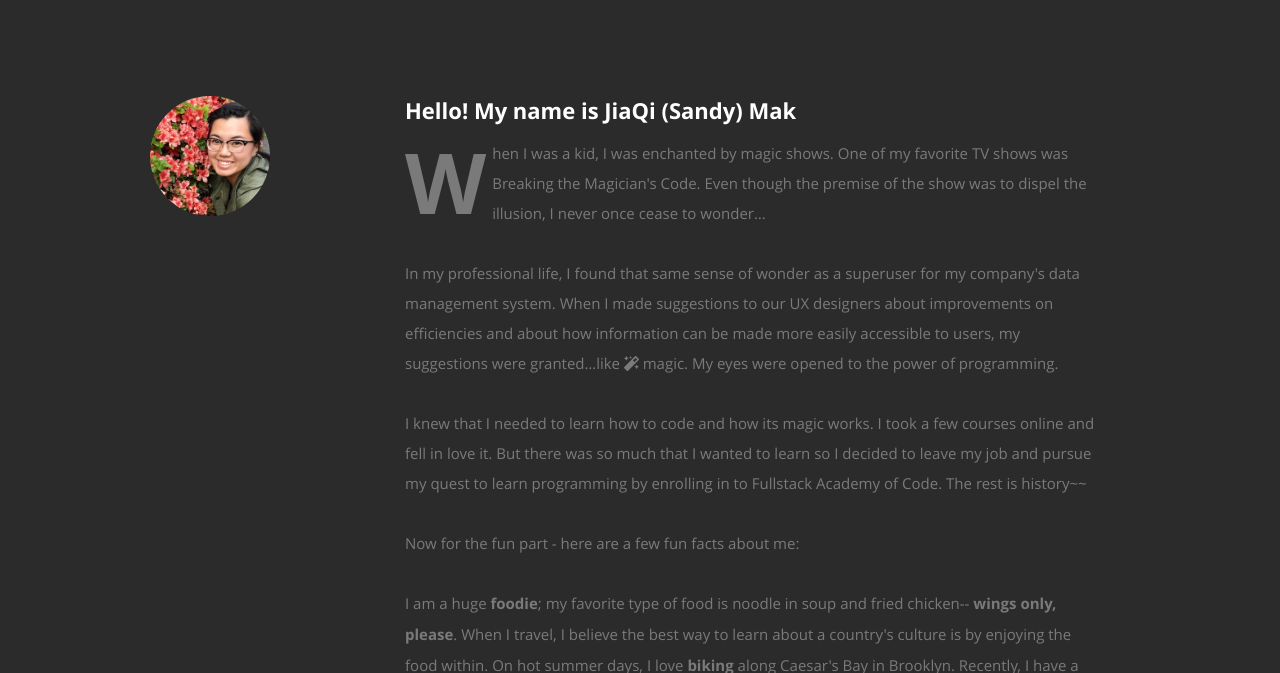
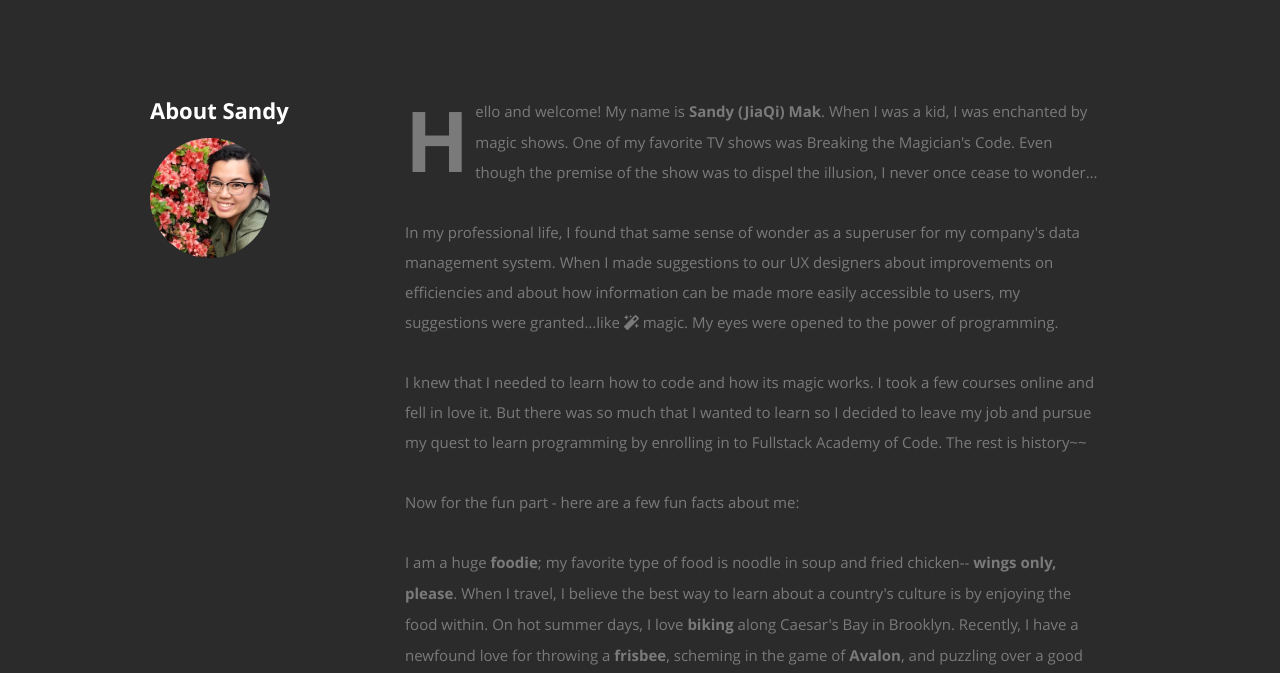
Before and after one commit to sandymak/portfolio, a plain HTML site: page index.html in a window 1280 px wide. Shown: the part 800-1473 px from the top of the page. Drawn offline with nearby package versions, Linux system fonts and the light colour scheme.

```diff
--- a/index.html
+++ b/index.html
@@ -134,15 +134,18 @@
 
             <div class="three columns">
 
+                <h2>About Sandy</h2>
                 <img class="profile-pic" src="images/profilepic.jpg" alt="" />
 
             </div>
 
             <div class="nine columns main-col">
 
-                <h2>Hello! My name is JiaQi (Sandy) Mak</h2>
-                <p class="drop-cap">When I was a kid, I was enchanted by magic shows. One of my favorite TV shows was Breaking the Magician's
-                    Code. Even though the premise of the show was to dispel the illusion, I never once cease to wonder…
+
+                <p class="drop-cap">Hello and welcome! My name is
+                    <strong>Sandy (JiaQi) Mak</strong>. When I was a kid, I was enchanted by magic shows. One of my favorite TV shows
+                    was Breaking the Magician's Code. Even though the premise of the show was to dispel the illusion, I never
+                    once cease to wonder…
                     <br>
                     <br> In my professional life, I found that same sense of wonder as a superuser for my company's data management
                     system. When I made suggestions to our UX designers about improvements on efficiencies and about how
```
Also changed, not shown: images/dog.png, 1 other file.
